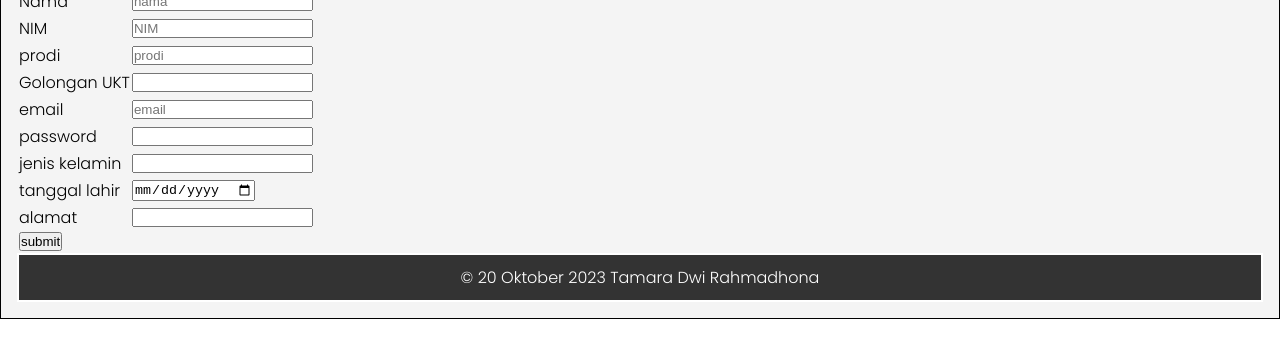
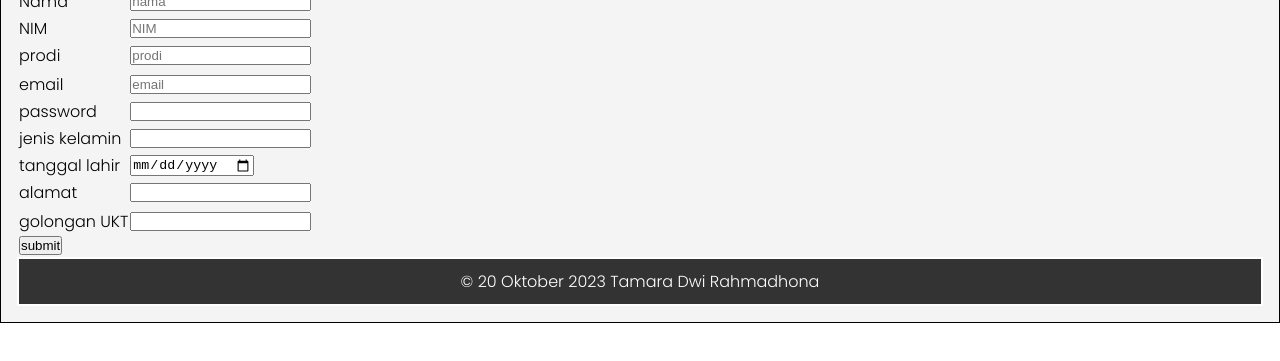
Before and after one commit to tamaradona/coba.github.io, a plain HTML site: page UTSpage2.html in a window 1280 px wide. Shown: the part 163-524 px from the top of the page. Drawn offline with Linux system fonts and the light colour scheme.

Commit message:
UTSpage2.html

```diff
--- a/UTSpage2.html
+++ b/UTSpage2.html
@@ -50,13 +50,6 @@
                     </td>
                 </tr>
                 <tr>
-                <td>
-                    Golongan UKT
-                </td>
-                <td>
-                    <input type="text" placeholder="" name="golukt" optional>
-                </td>
-                </tr>
                 <tr>
                     <td>
                         email
@@ -98,6 +91,14 @@
                     </td>
                 </tr>
                 <tr>
+                <tr>
+                <td>
+                    golongan UKT
+                </td>
+                <td>
+                    <input type="text" placeholder="" name="golukt" optional>
+                </td>
+                </tr>
                     <td>
                         <input type="submit" name="simpan" value="submit">
                     </td>
```
